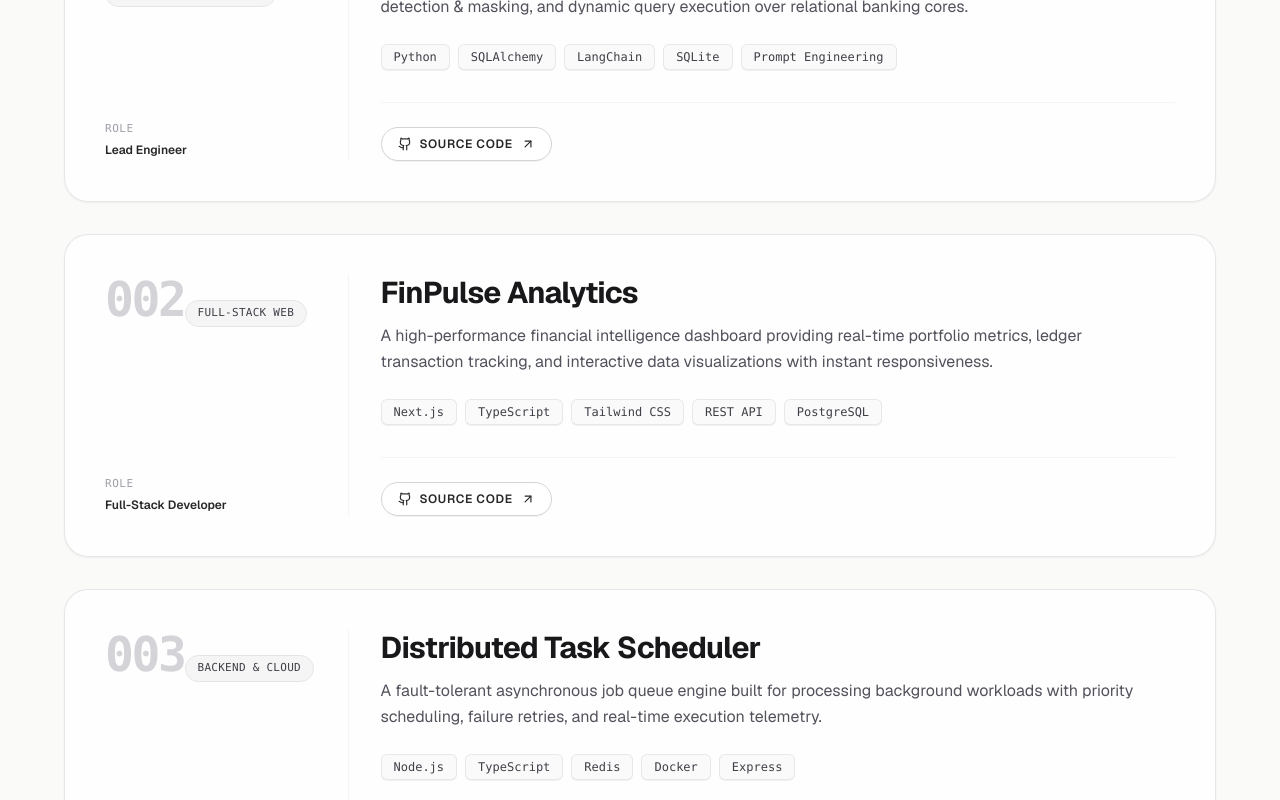
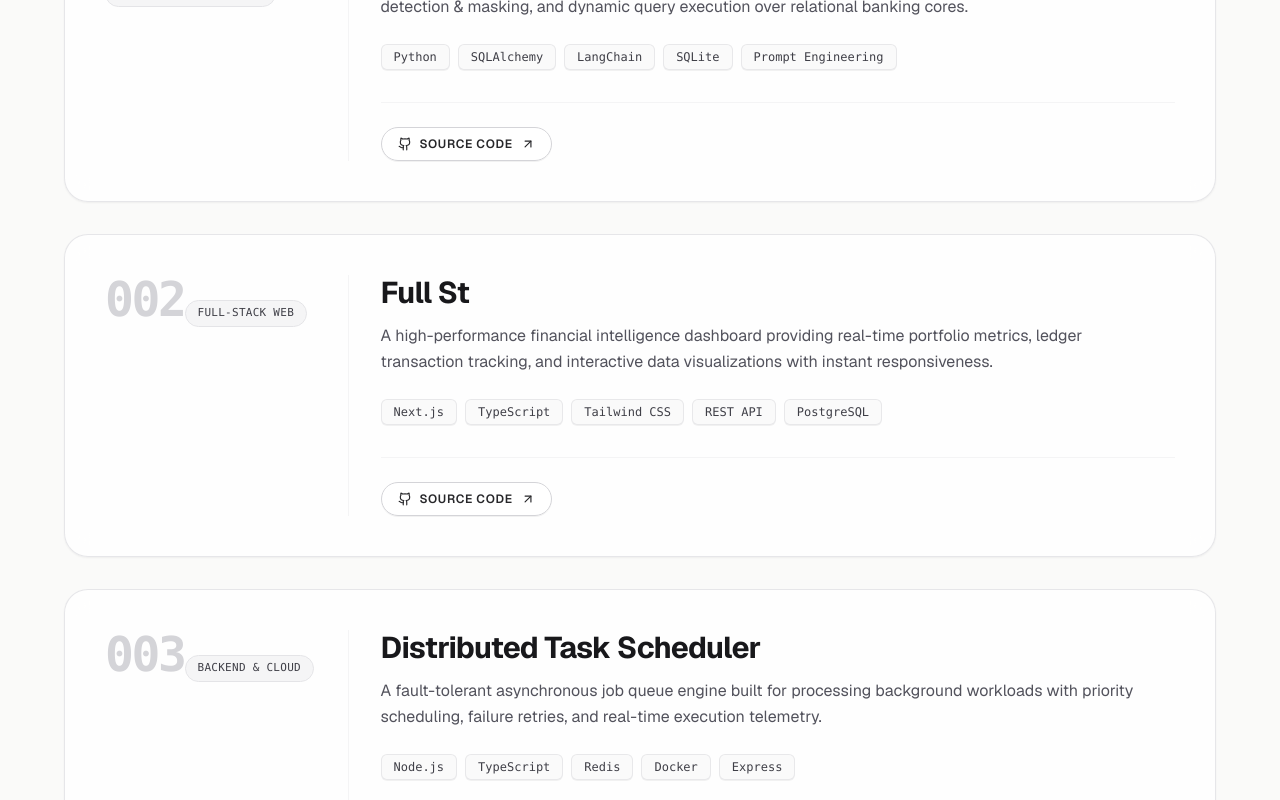
Before and after one commit to banishneupane2002/Personal-Website, a Next.js app: page / in a window 1280 px wide. Shown: the part 2540-3340 px from the top of the page. Built offline with nearby package versions, Linux system fonts and the light colour scheme.

Commit message:
Update personal information, social links, and project details

```diff
--- a/src/components/Projects.tsx
+++ b/src/components/Projects.tsx
@@ -55,12 +55,12 @@ export default function Projects() {
                   </div>
 
                   <div className="mt-6 lg:mt-12">
-                    <span className="block text-[11px] font-mono text-zinc-400 uppercase tracking-wider">
+                    {/* <span className="block text-[11px] font-mono text-zinc-400 uppercase tracking-wider">
                       Role
                     </span>
                     <span className="text-xs font-semibold text-zinc-800">
                       {project.role}
-                    </span>
+                    </span> */}
                   </div>
                 </div>
 
--- a/src/data/portfolioData.ts
+++ b/src/data/portfolioData.ts
@@ -27,15 +27,16 @@ export const portfolioData = {
     tagline: "Designing, building, and shipping robust software from low-level systems to modern web applications.",
     status: "Available for new opportunities",
     location: "Kathmandu, Nepal",
-    email: "banishneupane@gmail.com", // update with your preferred email
+    email: "banishrox@gmail.com", // update with your preferred email
     photoUrl: "/profile.jpg",
     resumeUrl: "#", // link to your CV/resume PDF or Google Drive
   },
 
   socials: {
-    github: "https://github.com/banishneupane", // replace with your actual username
-    linkedin: "https://linkedin.com/in/banishneupane", // replace with your actual username
-    twitter: "https://twitter.com/banishneupane", // replace or remove if not used
+    github: "https://github.com/banishneupane2002", // replace with your actual username
+    linkedin: "https://www.linkedin.com/in/banish-neupane-b3565224a/", // replace with your actual username
+    twitter: "https://twitter.com/banishneupane",
+    instagram: "https://instagram.com/banishneupane" // replace or remove if not used
   },
 
   about: {
@@ -68,9 +69,9 @@ export const portfolioData = {
       accentColor: "border-blue-500/30 hover:border-blue-500",
     },
     {
-      id: "finpulse-dashboard",
+      id: "Acme-app",
       number: "002",
-      title: "FinPulse Analytics",
+      title: "Full St",
       category: "Full-Stack Web",
       role: "Full-Stack Developer",
       description:
```
